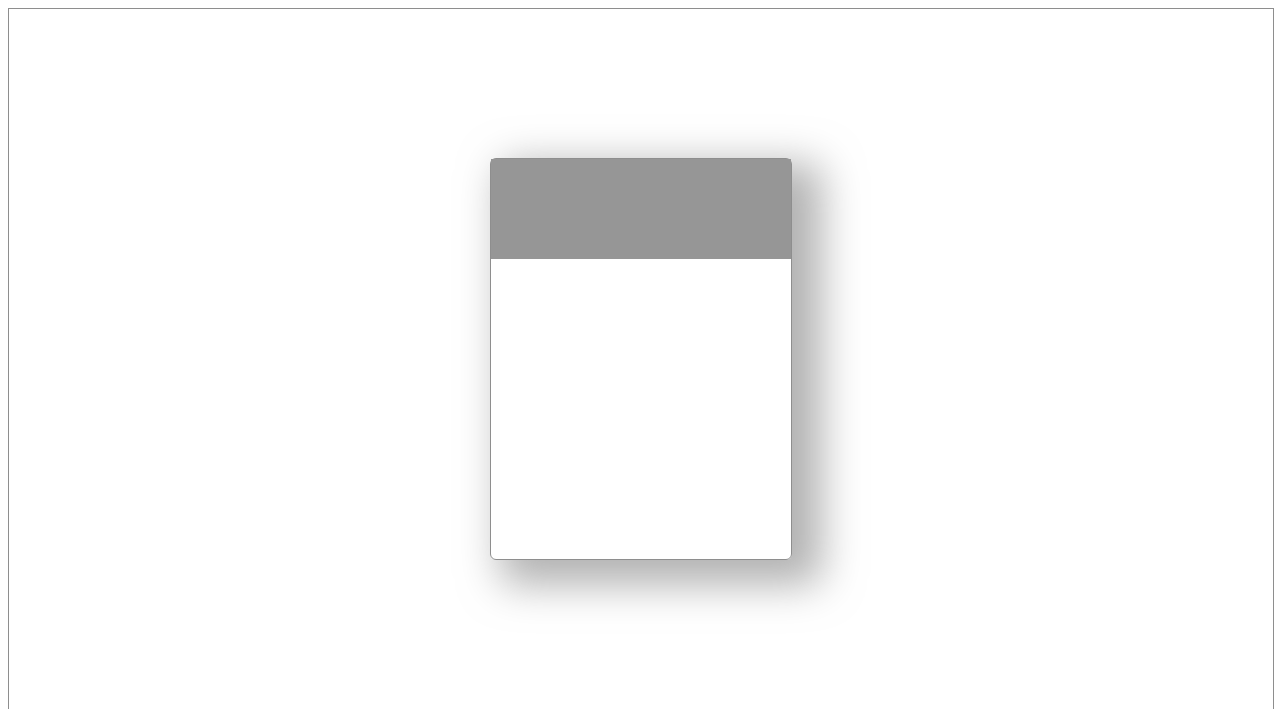
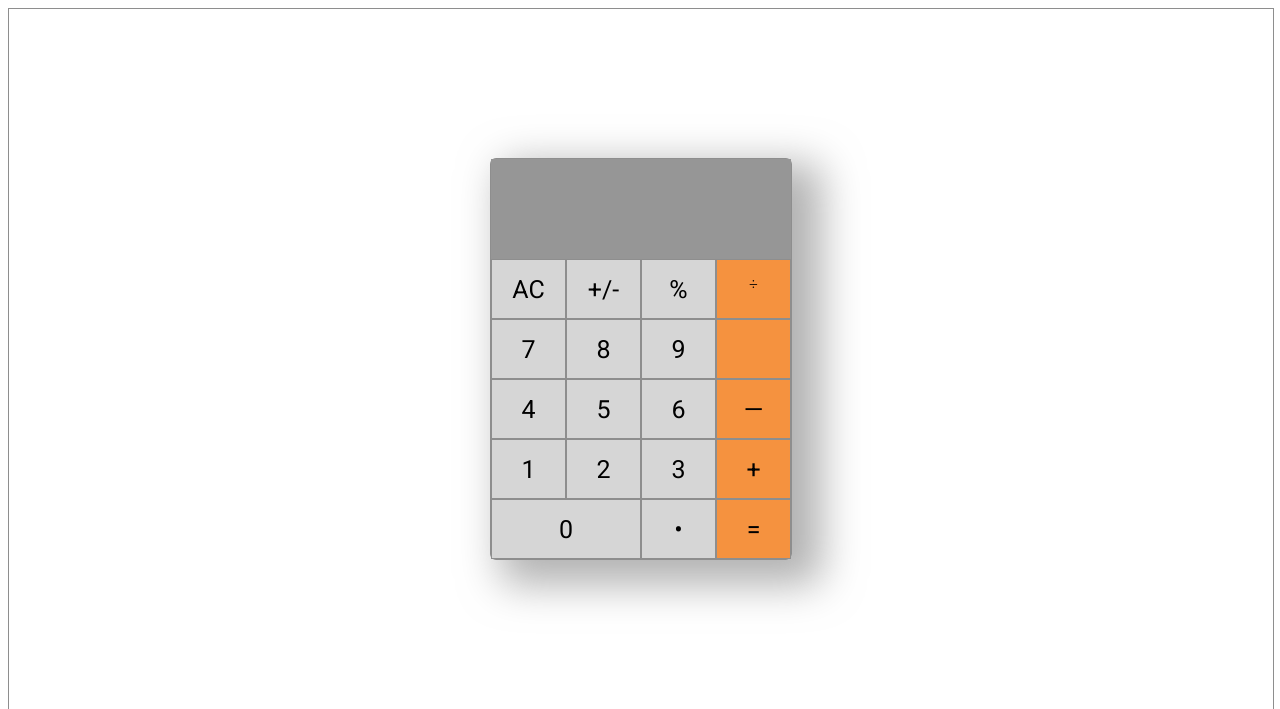
Before and after one commit to ai-santos/calculator-benchmark, a website: page index.html in a window 1280 px wide. Shown: the top 709 px of the page. Drawn offline with Linux system fonts and the light colour scheme.

Commit message:
WIP UI complete except for operation signs and header buttons

```diff
--- a/index.html
+++ b/index.html
@@ -11,8 +11,76 @@
 <body>
   <div class="calculator-container">
     <div class="calculator-body">
-      <div class="calculator-num-window"></div>
-      <div class="calculator-num"></div>
+      <div class="calculator-window"></div>
+      <div class="calculator-nums">
+        <div class="calculator-row">
+          <div class="calculator-button calculator-num-colors">
+            <p class="calculator-font">AC</p>
+          </div>
+          <div class="calculator-button calculator-num-colors">
+            <p class="calculator-font">+/-</p>
+          </div>
+          <div class="calculator-button calculator-num-colors">
+            <p class="calculator-font">%</p>
+          </div>
+          <div class="calculator-button calculator-operations">
+            <p class="">÷</p>
+          </div>
+        </div>
+        <div class="calculator-row">
+          <div class="calculator-button calculator-num-colors">
+            <p class="calculator-font">7</p>
+          </div>
+          <div class="calculator-button calculator-num-colors">
+            <p class="calculator-font">8</p>
+          </div>
+          <div class="calculator-button calculator-num-colors">
+            <p class="calculator-font">9</p>
+          </div>
+          <div class="calculator-button calculator-operations">
+            <p class="calculator-font"></p>
+          </div>
+        </div>
+        <div class="calculator-row">
+          <div class="calculator-button calculator-num-colors">
+            <p class="calculator-font">4</p>
+          </div>
+          <div class="calculator-button calculator-num-colors">
+            <p class="calculator-font">5</p>
+          </div>
+          <div class="calculator-button calculator-num-colors">
+            <p class="calculator-font">6</p>
+          </div>
+          <div class="calculator-button calculator-operations">
+            <p class="calculator-font">—</p>
+          </div>
+        </div>
+        <div class="calculator-row">
+          <div class="calculator-button calculator-num-colors">
+            <p class="calculator-font">1</p>
+          </div>
+          <div class="calculator-button calculator-num-colors">
+            <p class="calculator-font">2</p>
+          </div>
+          <div class="calculator-button calculator-num-colors">
+            <p class="calculator-font">3</p>
+          </div>
+          <div class="calculator-button calculator-operations">
+            <p class="calculator-font">+</p>
+          </div>
+        </div>
+        <div class="calculator-row">
+          <div class="calculator-button-zero calculator-num-colors">
+            <p class="calculator-font">0</p>
+          </div>
+          <div class="calculator-button calculator-num-colors">
+            <p class="calculator-font">•</p>
+          </div>
+          <div class="calculator-button calculator-operations">
+            <p class="calculator-font">=</p>
+          </div>
+        </div>
+      </div>
     </div>
   </div>
 
--- a/public/stylesheets/styles.css
+++ b/public/stylesheets/styles.css
@@ -1,8 +1,3 @@
-.body-font {
-  font-family: 'Roboto', sans-serif;
-  font-size: 36px;
-}
-
 .calculator-container {
   display: flex;
   justify-content: center;
@@ -12,8 +7,14 @@
   height: 700px;
 }
 
+.calculator-font {
+  font-family: 'Roboto', sans-serif;
+  font-size: 25px;
+  align-self: center;
+  text-align: center;
+}
+
 .calculator-body {
-  display: flex;
   border: 1px solid #8E8E8E;
   border-radius: 6px;
   box-shadow: 20px 15px 40px 10px rgba(126, 126, 126, .6);
@@ -21,14 +22,46 @@
   height: 400px
 }
 
-.calculator-num-window {
+.calculator-row {
   display: flex;
+  width: 300px;
+  height: 60px;
+}
+
+
+.calculator-window {
   background-color: #969696;
   border: #8E8E8E;
   width: 300px;
   height: 100px;
 }
 
-.calculator-num {
+.calculator-nums {
+  position: absolute;
+  width: 300px;
+  height: 300px;
+}
 
+.calculator-button {
+  display: inline-flex;
+  justify-content: center;
+  width: 75px;
+  height: 58px;
+  border: 1px solid #8E8E8E;
 }
+
+.calculator-button-zero {
+  display: inline-flex;
+  justify-content: center;
+  width: 152px;
+  height: 58px;
+  border: 1px solid #8E8E8E;
+}
+
+.calculator-operations {
+  background-color: #f5923f;
+}
+
+.calculator-num-colors {
+  background-color: #d6d6d6;
+}
```
